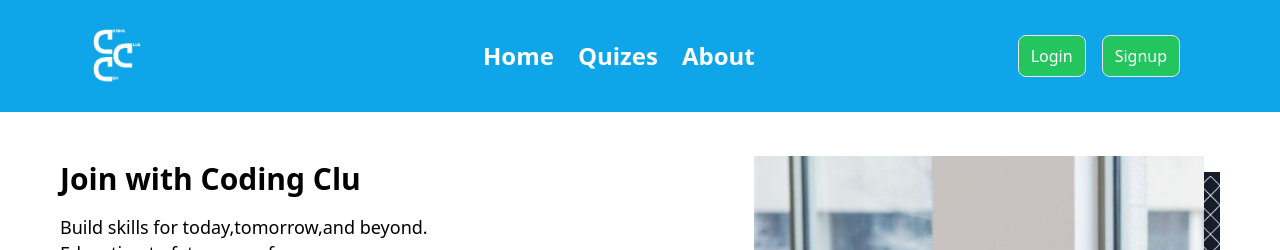
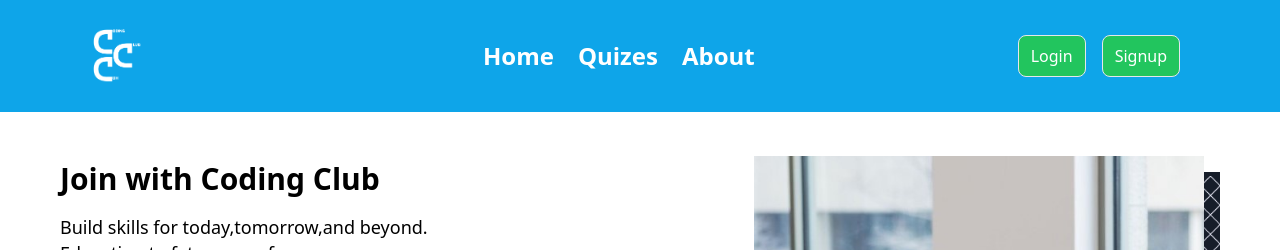
Before and after one commit to champalalsuthar/Coding_Club_Quiz_Frontend, a React (Create React App) app: page /signup in a window 1280 px wide. Shown: the top 250 px of the page. Built offline with nearby package versions, Linux system fonts and the light colour scheme.

Commit message:
Update text Signup.jsx

```diff
--- a/src/pages/Signup.jsx
+++ b/src/pages/Signup.jsx
@@ -11,7 +11,7 @@
         <div className="bg-white">
             <div>
                 <Templat
-                    title="Join with Coding Clu"
+                    title="Join with Coding Club"
                     desc1="Build skills for today,tomorrow,and beyond."
                     desc2="Education to fature-proof your career."
                     image={signupformimg3}
```
